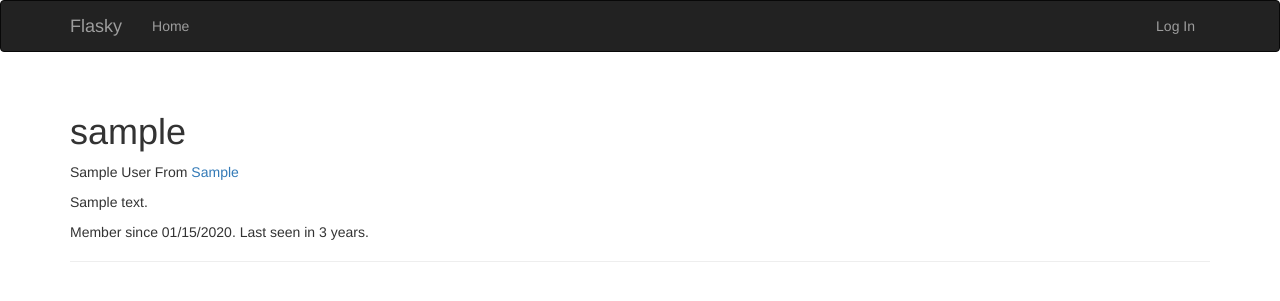
After one commit to ricardonhuang/blog, a Flask app: a page that uses app/templates/base.html in a window 1280 px wide. The commit adds this page. Shown: the top 301 px of the page. Run offline with Flask 2, Linux system fonts and the light colour scheme; tables that the repository leaves empty hold one stand-in row (values such as "Sample post"); some libraries are stand-ins or nearby versions.

Commit message:
add user profile

```diff
--- a/app/auth/views.py
+++ b/app/auth/views.py
@@ -17,11 +17,10 @@ from .forms import LoginForm, RegistrationForm, ChangePasswordForm,\
 
 @auth.before_app_request
 def before_request():
-    if current_user.is_authenticated \
-            and not current_user.confirmed \
-            and request.endpoint[:5] != 'auth.' \
-            and request.endpoint != 'static':
-        return redirect(url_for('auth.unconfirmed'))
+    if current_user.is_authenticated:
+        current_user.ping()
+        #if not current_user.confirmed and request.endpoint[:5] != 'auth.':
+           #return redirect(url_for('auth.unconfirmed'))
 
 
 @auth.route('/unconfirmed')
--- a/app/main/views.py
+++ b/app/main/views.py
@@ -4,10 +4,18 @@ Created on 2016��10��19��
 
 @author: huangning
 '''
-from flask import render_template
+from flask import render_template,abort
 from . import main
-
+from ..models import User
 
 @main.route('/')
 def index():
     return render_template('index.html')
+
+
+@main.route('/user/<username>')
+def user(username):
+    user = User.query.filter_by(username=username).first()
+    if user is None:
+        abort(404)
+    return render_template('user.html', user=user)
--- a/app/models.py
+++ b/app/models.py
@@ -9,7 +9,7 @@ from itsdangerous import TimedJSONWebSignatureSerializer as Serializer
 from flask import current_app
 from flask_login import UserMixin, AnonymousUserMixin
 from . import db, login_manager
-
+from datetime import datetime
 
 
 class Permission:
@@ -28,6 +28,12 @@ class User(UserMixin, db.Model):
     role_id = db.Column(db.Integer, db.ForeignKey('roles.id'))
     password_hash = db.Column(db.String(128))
     confirmed = db.Column(db.Boolean, default=False)
+    name = db.Column(db.String(64))
+    location = db.Column(db.String(64))
+    about_me = db.Column(db.Text())
+    member_since = db.Column(db.DateTime(), default=datetime.utcnow)
+    last_seen = db.Column(db.DateTime(), default=datetime.utcnow)
+
 
     def __init__(self, **kwargs):
         super(User, self).__init__(**kwargs)
@@ -111,6 +117,10 @@ class User(UserMixin, db.Model):
     def __repr__(self):
         return '<User %r>' % self.username
 
+    def ping(self):
+        self.last_seen = datetime.utcnow()
+        db.session.add(self)
+
 
 
 
--- a/app/templates/base.html
+++ b/app/templates/base.html
@@ -23,7 +23,11 @@
         <div class="navbar-collapse collapse">
             <ul class="nav navbar-nav">
                 <li><a href="{{ url_for('main.index') }}">Home</a></li>
+                {% if current_user.is_authenticated %}
+				<li><a href="{{ url_for('main.user', username=current_user.username) }}">Profile</a></li>
+				{% endif %}
             </ul>
+
             <ul class="nav navbar-nav navbar-right">
                 {% if current_user.is_authenticated %}
                 <li class="dropdown">
--- /dev/null
+++ b/app/templates/user.html
@@ -0,0 +1,27 @@
+{% extends "base.html" %}
+
+{% block title %}Flasky{% endblock %}
+
+{% block page_content %}
+<div class="page-header">
+	<h1>{{ user.username }}</h1>
+	{% if user.name or user.location %}
+	<p>
+		{% if user.name %}{{ user.name }}{% endif %}
+		{% if user.location %}
+			From <a href="http://maps.google.com/?q={{ user.location }}">
+				{{ user.location }}
+			</a>
+		{% endif %}
+	</p>
+	{% endif %}
+	{% if current_user.is_administrator() %}
+	<p><a href="mailto:{{ user.email }}">{{ user.email }}</a></p>
+	{% endif %}
+	{% if user.about_me %}<p>{{ user.about_me }}</p>{% endif %}
+	<p>
+		Member since {{ moment(user.member_since).format('L') }}.
+		Last seen {{ moment(user.last_seen).fromNow() }}.
+	</p>
+</div>
+{% endblock %}
```
Also changed, not shown: migrations/versions/27599619e5e3_initial_migration.py (added, +34 -0 lines).
